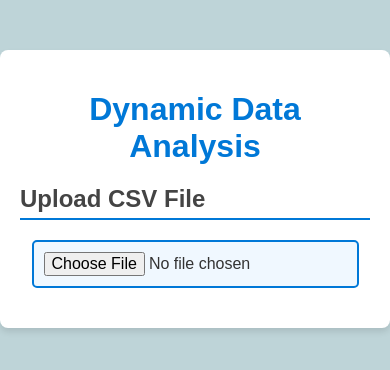
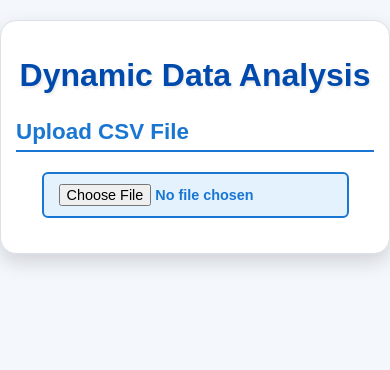
Before and after one commit to Argon07/BigDataProject, a React (Create React App) app in the folder walmart-sales-analysis/: page / in a window 390 px wide. Shown: the top 370 px of the page. Built offline with nearby package versions, Linux system fonts and the light colour scheme.

Commit message:
Modified little bit of css

```diff
--- a/walmart-sales-analysis/src/App.css
+++ b/walmart-sales-analysis/src/App.css
@@ -3,33 +3,41 @@ body {
   font-family: 'Arial', sans-serif;
   margin: 0;
   padding: 0;
-  background-color: #bed4d8;
-  color: #333;
+  background-color: #f4f7fc; /* Soft off-white background */
+ /* background-image: url('/public/convert.webp'); /* Background image */
+  background-size: cover;
+  background-position: center;
+  background-attachment: fixed;
+  color: #333; /* Neutral text color */
 }
 
 /* Container */
 .container {
-  max-width: 800px;
+  max-width: 900px;
   margin: 50px auto;
-  padding: 20px;
-  background: #ffffff;
-  border-radius: 8px;
-  box-shadow: 0 4px 6px rgba(0, 0, 0, 0.1);
+  padding: 30px;
+  background: #ffffff; /* Crisp white background */
+  border-radius: 16px; /* Softer border radius for a modern feel */
+  box-shadow: 0 8px 20px rgba(0, 0, 0, 0.15); /* Subtle shadow for depth */
+  border: 1px solid #dde1e7; /* Light gray border */
 }
 
 /* Heading */
 h1 {
   text-align: center;
-  color: #0078d7;
-  font-size: 2rem;
-  margin-bottom: 20px;
+  color: #004aad; /* Deep professional blue */
+  font-size: 2.5rem;
+  font-weight: 700;
+  margin-bottom: 25px;
+  text-shadow: 1px 2px 3px rgba(0, 0, 0, 0.1); /* Subtle text shadow */
 }
 
 h2 {
-  color: #444;
-  font-size: 1.5rem;
-  margin-bottom: 10px;
-  border-bottom: 2px solid #0078d7;
+  color: #1976d2; /* Slightly brighter blue */
+  font-size: 1.6rem;
+  font-weight: 600;
+  margin-bottom: 15px;
+  border-bottom: 2px solid #1976d2;
   padding-bottom: 5px;
 }
 
@@ -37,35 +45,79 @@ h2 {
 input[type="file"] {
   display: block;
   margin: 20px auto;
-  padding: 10px;
-  border: 2px solid #0078d7;
-  border-radius: 5px;
-  background-color: #f0f8ff;
+  padding: 12px 20px;
+  border: 2px solid #1976d2; /* Bright blue */
+  border-radius: 6px;
+  background-color: #e3f2fd; /* Light blue background */
   cursor: pointer;
-  color: #333;
+  color: #1976d2;
   font-size: 1rem;
+  font-weight: bold;
+  text-align: center;
+  transition: all 0.3s ease;
 }
 
 input[type="file"]:hover {
-  background-color: #d7eaff;
+  background-color: #bbdefb; /* Lighter blue on hover */
+  border-color: #004aad; /* Match hover with deep blue */
+  color: #004aad;
 }
 
 /* Chart Section */
 .chart-container {
   margin-top: 30px;
+  padding: 20px;
+  background: #f8fafc; /* Neutral light gray background */
+  border-radius: 12px;
+  box-shadow: 0 6px 12px rgba(0, 0, 0, 0.1); /* Slightly stronger shadow */
 }
 
 /* Insights Section */
 ul {
   list-style-type: none;
   padding: 0;
+  margin: 20px 0;
 }
 
 li {
   font-size: 1rem;
-  margin: 5px 0;
-  background: #f9f9f9;
-  padding: 10px;
-  border-radius: 5px;
-  border: 1px solid #ddd;
+  margin: 10px 0;
+  background: linear-gradient(135deg, #e3f2fd, #f8fafc); /* Subtle light blue gradient */
+  padding: 15px;
+  border-radius: 10px;
+  border: 1px solid #cfd8dc; /* Neutral light gray border */
+  box-shadow: 0 3px 6px rgba(0, 0, 0, 0.1); /* Light shadow for depth */
+  transition: all 0.3s ease;
 }
+
+li:hover {
+  background: linear-gradient(135deg, #bbdefb, #e3f2fd); /* Brighter hover gradient */
+  transform: translateY(-3px); /* Slight hover effect */
+  box-shadow: 0 5px 10px rgba(0, 0, 0, 0.15); /* Stronger shadow on hover */
+}
+
+/* Responsive Design */
+@media (max-width: 768px) {
+  .container {
+    margin: 20px auto;
+    padding: 15px;
+  }
+
+  h1 {
+    font-size: 2rem;
+  }
+
+  h2 {
+    font-size: 1.4rem;
+  }
+
+  input[type="file"] {
+    font-size: 0.9rem;
+    padding: 10px 15px;
+  }
+
+  li {
+    padding: 12px;
+    font-size: 0.9rem;
+  }
+}
```
Also changed, not shown: walmart-sales-analysis/public/convert.webp (added).
